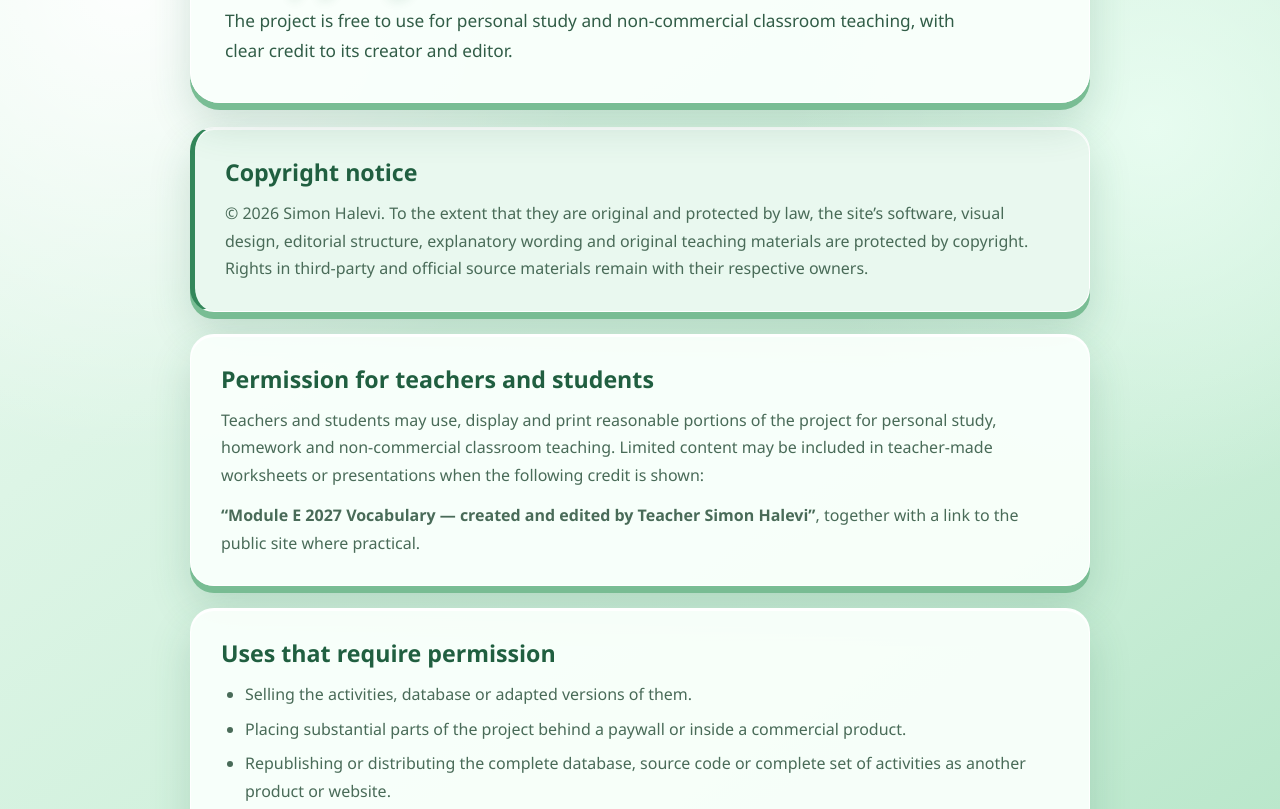
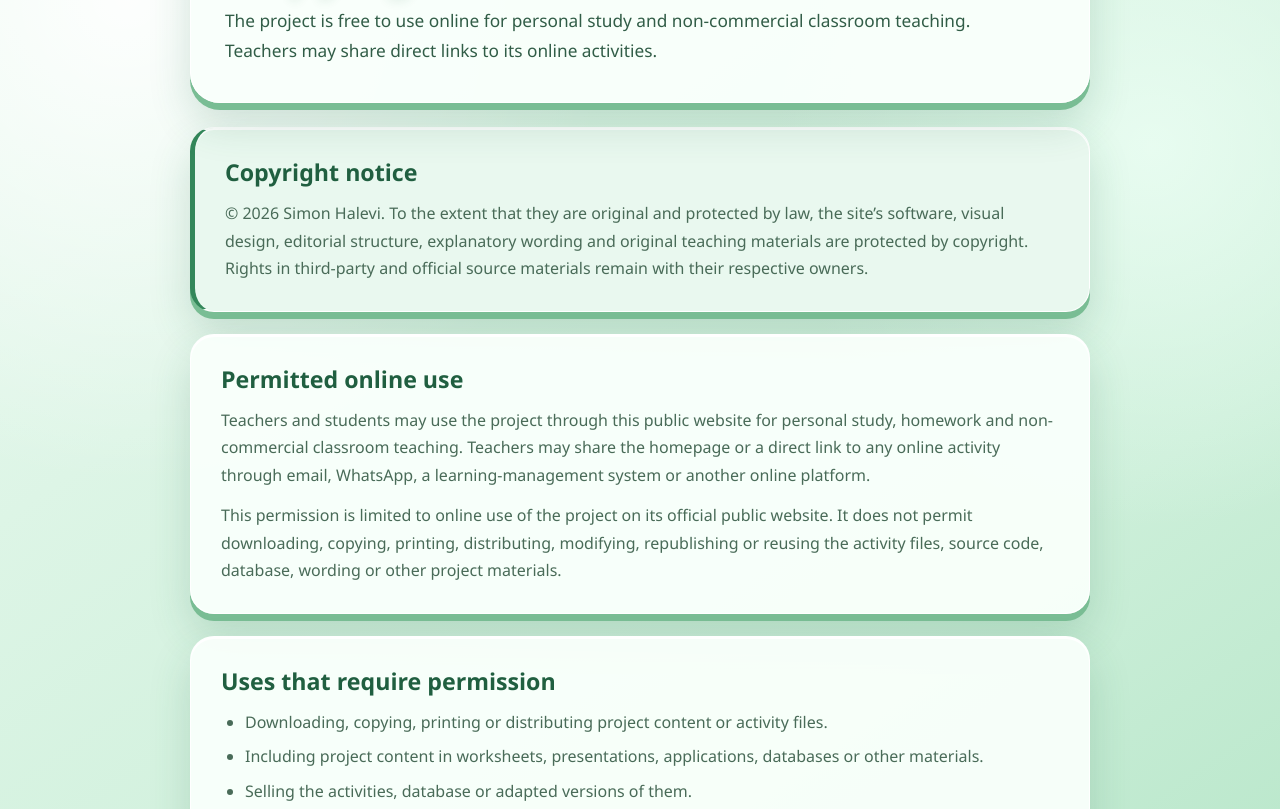
Before and after one commit to Simonh68/module-e-vocab, a plain HTML site: page copyright.html in a window 1280 px wide. Shown: the part 230-1039 px from the top of the page. Drawn offline with Linux system fonts and the light colour scheme.

Commit message:
Restrict project permission to online use

```diff
--- a/copyright.html
+++ b/copyright.html
@@ -4,7 +4,7 @@
 <meta charset="utf-8">
 <meta name="viewport" content="width=device-width, initial-scale=1">
 <title>Copyright and Educational Use | Module E Bagrut Vocabulary</title>
-<meta name="description" content="Copyright, attribution and permitted educational use of Module E 2027 Vocabulary.">
+<meta name="description" content="Copyright and online-use terms for Module E 2027 Vocabulary.">
 <link rel="canonical" href="https://simonh68.github.io/module-e-vocab/copyright.html">
 <link rel="icon" href="favicon.svg?v=20260809-1" type="image/svg+xml">
 <link rel="shortcut icon" href="favicon.svg?v=20260809-1" type="image/svg+xml">
@@ -12,7 +12,7 @@
 <meta property="og:type" content="website">
 <meta property="og:site_name" content="Module E Bagrut Vocabulary">
 <meta property="og:title" content="Copyright and Educational Use | Module E Bagrut Vocabulary">
-<meta property="og:description" content="Copyright, attribution and permitted educational use of Module E 2027 Vocabulary.">
+<meta property="og:description" content="Copyright and online-use terms for Module E 2027 Vocabulary.">
 <meta property="og:url" content="https://simonh68.github.io/module-e-vocab/copyright.html">
 <meta property="og:image" content="https://simonh68.github.io/module-e-vocab/preview-simon-halevi.jpg">
 <meta name="twitter:card" content="summary_large_image">
@@ -31,7 +31,7 @@
     <header class="hero">
       <p class="eyebrow">Site policy</p>
       <h1>Copyright and Educational Use</h1>
-      <p class="lead">The project is free to use for personal study and non-commercial classroom teaching, with clear credit to its creator and editor.</p>
+      <p class="lead">The project is free to use online for personal study and non-commercial classroom teaching. Teachers may share direct links to its online activities.</p>
     </header>
 
     <main class="content" id="main-content">
@@ -41,14 +41,16 @@
       </section>
 
       <section class="card">
-        <h2>Permission for teachers and students</h2>
-        <p>Teachers and students may use, display and print reasonable portions of the project for personal study, homework and non-commercial classroom teaching. Limited content may be included in teacher-made worksheets or presentations when the following credit is shown:</p>
-        <p><strong>“Module E 2027 Vocabulary — created and edited by Teacher Simon Halevi”</strong>, together with a link to the public site where practical.</p>
+        <h2>Permitted online use</h2>
+        <p>Teachers and students may use the project through this public website for personal study, homework and non-commercial classroom teaching. Teachers may share the homepage or a direct link to any online activity through email, WhatsApp, a learning-management system or another online platform.</p>
+        <p>This permission is limited to online use of the project on its official public website. It does not permit downloading, copying, printing, distributing, modifying, republishing or reusing the activity files, source code, database, wording or other project materials.</p>
       </section>
 
       <section class="card">
         <h2>Uses that require permission</h2>
         <ul>
+          <li>Downloading, copying, printing or distributing project content or activity files.</li>
+          <li>Including project content in worksheets, presentations, applications, databases or other materials.</li>
           <li>Selling the activities, database or adapted versions of them.</li>
           <li>Placing substantial parts of the project behind a paywall or inside a commercial product.</li>
           <li>Republishing or distributing the complete database, source code or complete set of activities as another product or website.</li>
@@ -65,7 +67,7 @@
 
       <section class="card">
         <h2>Permission requests</h2>
-        <p>For wider distribution, adaptation, publication or commercial use, request written permission from Simon Halevi.</p>
+        <p>For any use beyond accessing the project online and sharing links to it, request written permission from Simon Halevi.</p>
         <a class="contact" href="mailto:simon.halevi@gmail.com?subject=Module%20E%20copyright%20permission">simon.halevi@gmail.com</a>
         <p class="meta">Notice last updated: 10 August 2026.</p>
       </section>
```
